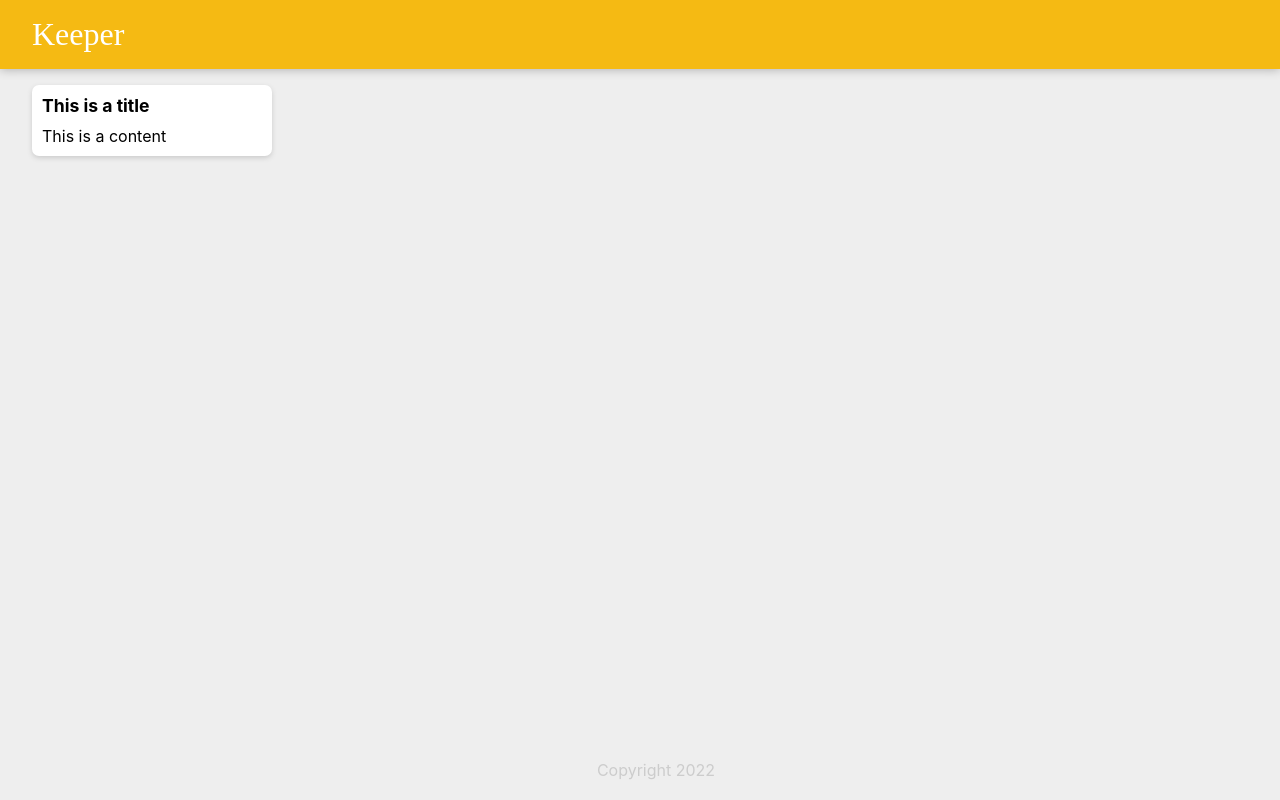
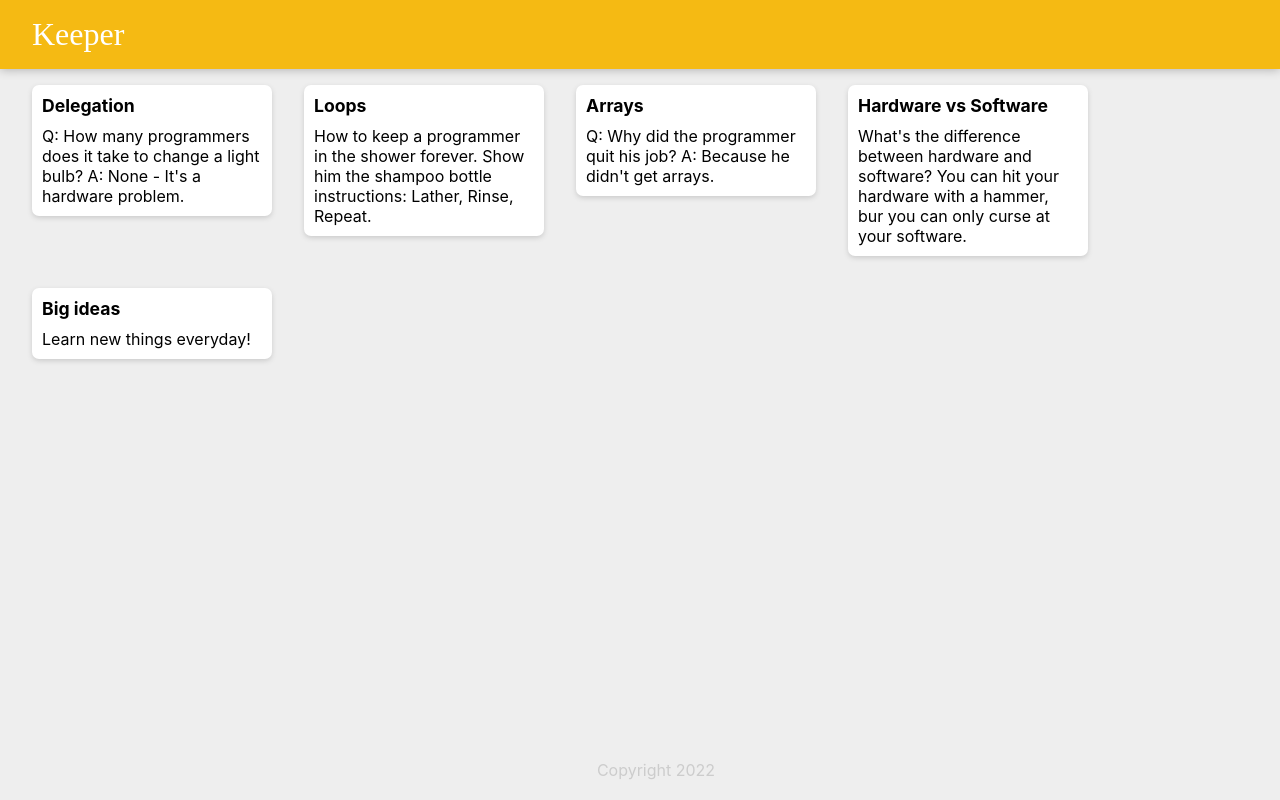
Before and after one commit to PakizeBozkurt/Keeper, a React (Create React App) app in the folder keeper-app/: page / in a window 1280 px wide. Built offline with nearby package versions, Linux system fonts and the light colour scheme.

Commit message:
Using map();

```diff
--- a/keeper-app/src/App.js
+++ b/keeper-app/src/App.js
@@ -2,12 +2,20 @@
 import Header from "./Header";
 import Footer from "./Footer";
 import Note from "./Note";
+import notes from "./notes";
 
 function App() {
   return (
     <div>
       <Header />
-      <Note  />
+      {/* <Note title="This is a title" content="This is a content" /> */}
+      {notes.map((noteItem) => (
+        <Note
+          key={noteItem.key}
+          title={noteItem.title}
+          content={noteItem.content}
+        />
+      ))}
       <Footer />
     </div>
   );
--- a/keeper-app/src/Note.jsx
+++ b/keeper-app/src/Note.jsx
@@ -1,10 +1,10 @@
 import React from "react";
 
-function Note() {
+function Note(props) {
   return (
     <div className="note">
-      <h1>This is a title</h1>
-      <p>This is a content</p>
+      <h1>{props.title}</h1>
+      <p>{props.content}</p>
     </div>
   );
 }
--- /dev/null
+++ b/keeper-app/src/notes.js
@@ -0,0 +1,34 @@
+const notes = [
+  {
+    key: 1,
+    title: "Delegation",
+    content:
+      "Q: How many programmers does it take to change a light bulb? A: None - It's a hardware problem.",
+  },
+  {
+    key: 2,
+    title: "Loops",
+    content:
+      "How to keep a programmer in the shower forever. Show him the shampoo bottle instructions: Lather, Rinse, Repeat.",
+  },
+  {
+    key: 3,
+    title: "Arrays",
+    content:
+      "Q: Why did the programmer quit his job? A: Because he didn't get arrays.",
+  },
+  {
+    key: 4,
+    title: "Hardware vs Software",
+    content:
+      "What's the difference between hardware and software? You can hit your hardware with a hammer, bur you can only curse at your software.",
+  },
+  {
+    key: 5,
+    title: "Big ideas",
+    content:
+      "Learn new things everyday!",
+  },
+];
+
+export default notes;
```
